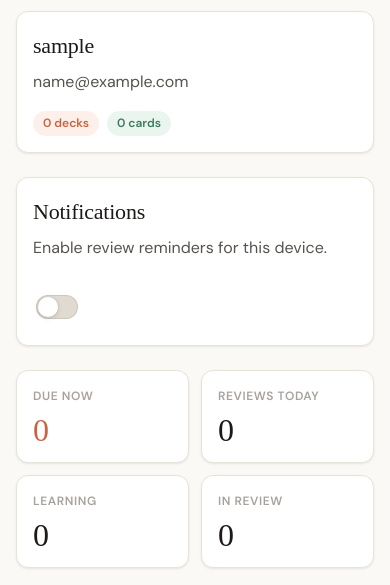
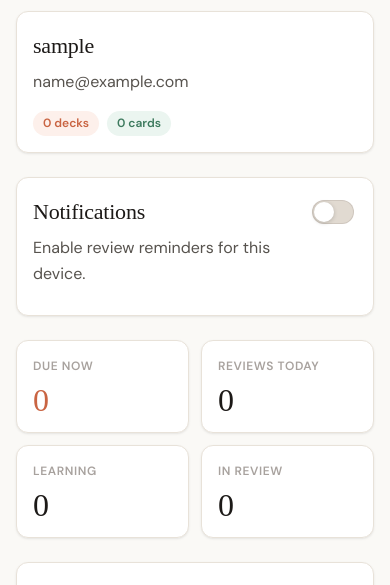
Before and after one commit to meshwho/FlashCardsWebsite, a Django app: page /profile/ in a window 390 px wide. Shown: the part 173-758 px from the top of the page. Run offline with Django 5.2, Linux system fonts and the light colour scheme; the visitor is signed in with stand-in values (Sample User, id 1); data that the repository does not hold is empty; parts of the project's set-up code (start-up, migrations or seed data) failed here and were passed over; some web fonts are replaced.

Commit message:
Notifications toggle is now fixed
(cherry picked from commit 0d9f8943bf84775aba29dbc0fab609f4d730a4ac)

```diff
--- a/static/css/site.css
+++ b/static/css/site.css
@@ -1562,3 +1562,31 @@ body::-webkit-scrollbar {
     opacity: 0.55;
     cursor: not-allowed;
 }
+
+.settings-head {
+    display: flex;
+    align-items: center;
+    justify-content: space-between;
+    gap: 16px;
+}
+
+.notification-status {
+    color: var(--text-2);
+    font-size: 0.95rem;
+    line-height: 1.45;
+}
+
+@media (max-width: 640px) {
+    .settings-head {
+        align-items: flex-start;
+    }
+
+    .notification-switch {
+        margin-top: 2px;
+        flex-shrink: 0;
+    }
+
+    .notification-status {
+        font-size: 0.9rem;
+    }
+}
--- a/templates/study/profile.html
+++ b/templates/study/profile.html
@@ -20,14 +20,13 @@
         </div>
     </div>
 </div>
-<div class="card fade-in-2 notification-settings-card" style="margin-bottom: 24px;">
-    <div class="profile-hero">
+<div class="card fade-in-2" style="margin-bottom: 24px;">
+    <div class="settings-head">
         <div>
             <h2 style="margin-bottom: 6px;">Notifications</h2>
-            <p class="subtitle" style="margin-bottom: 8px;">
+            <p class="subtitle" style="margin-bottom: 0;">
                 Enable review reminders for this device.
             </p>
-            <p class="notification-status" id="notification-status"></p>
         </div>
 
         <label class="notification-switch" for="enable-notifications-btn">
@@ -35,6 +34,8 @@
             <span class="notification-switch-slider"></span>
         </label>
     </div>
+
+    <p class="notification-status" id="notification-status" style="margin-top: 12px;"></p>
 </div>
 <div class="stats-row fade-in-2">
     <div class="stat-card">
```
